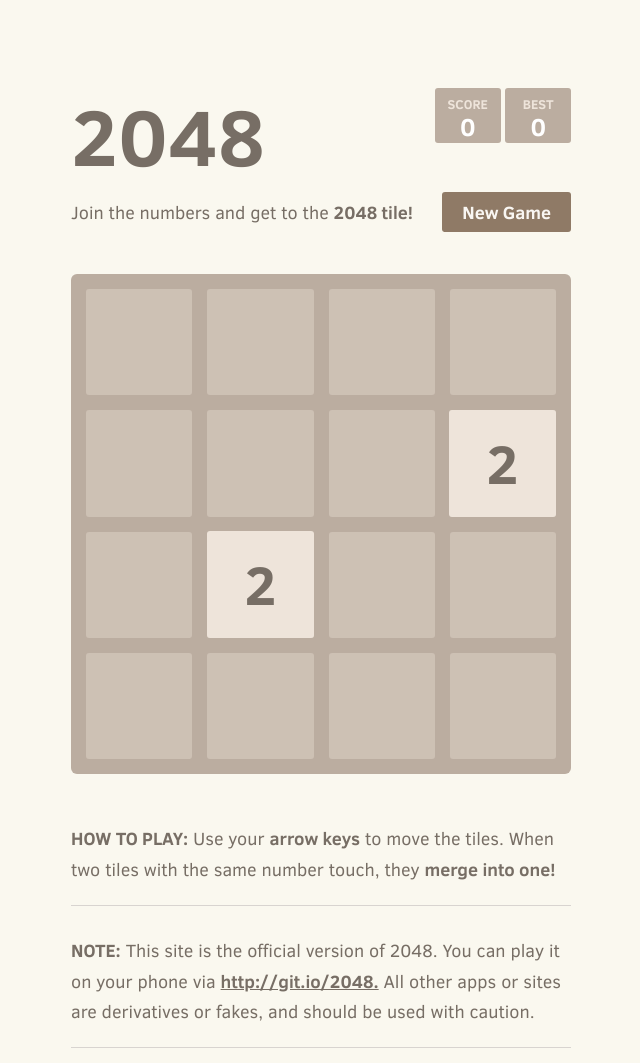
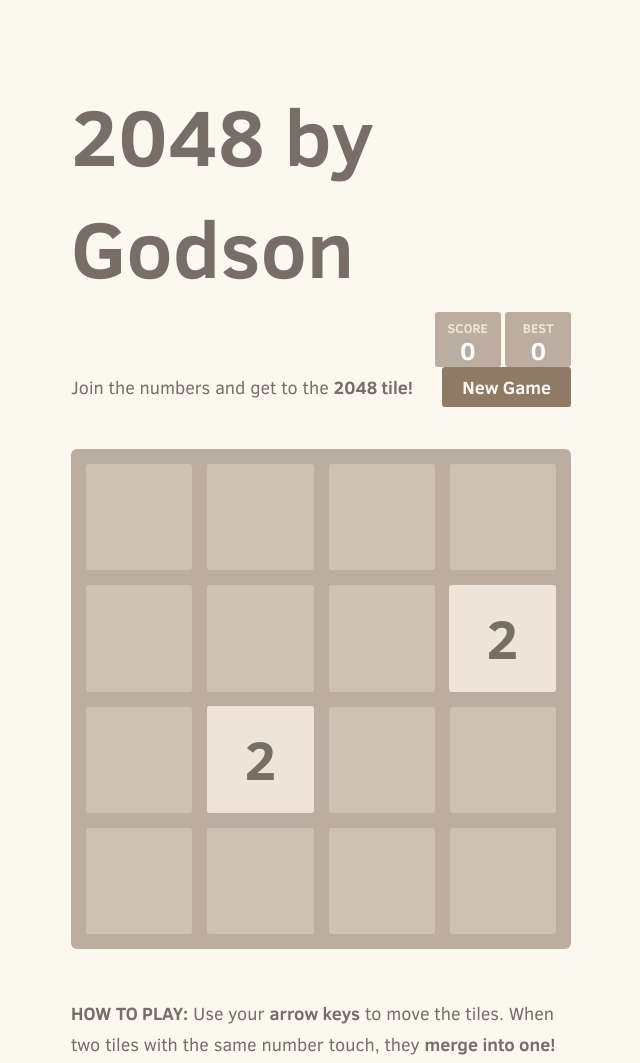
Before and after one commit to ngodson/2048-game-ci-cd, a plain HTML site: page index.html in a window 1280 px wide. Shown: the top 1063 px of the page, without its empty margins (319-959 px from the left). Drawn offline with Linux system fonts and the light colour scheme.

Commit message:
second commit

```diff
--- a/index.html
+++ b/index.html
@@ -19,7 +19,7 @@
 <body>
   <div class="container">
     <div class="heading">
-      <h1 class="title">2048</h1>
+      <h1 class="title">2048 by Godson</h1>
       <div class="scores-container">
         <div class="score-container">0</div>
         <div class="best-container">0</div>
```
